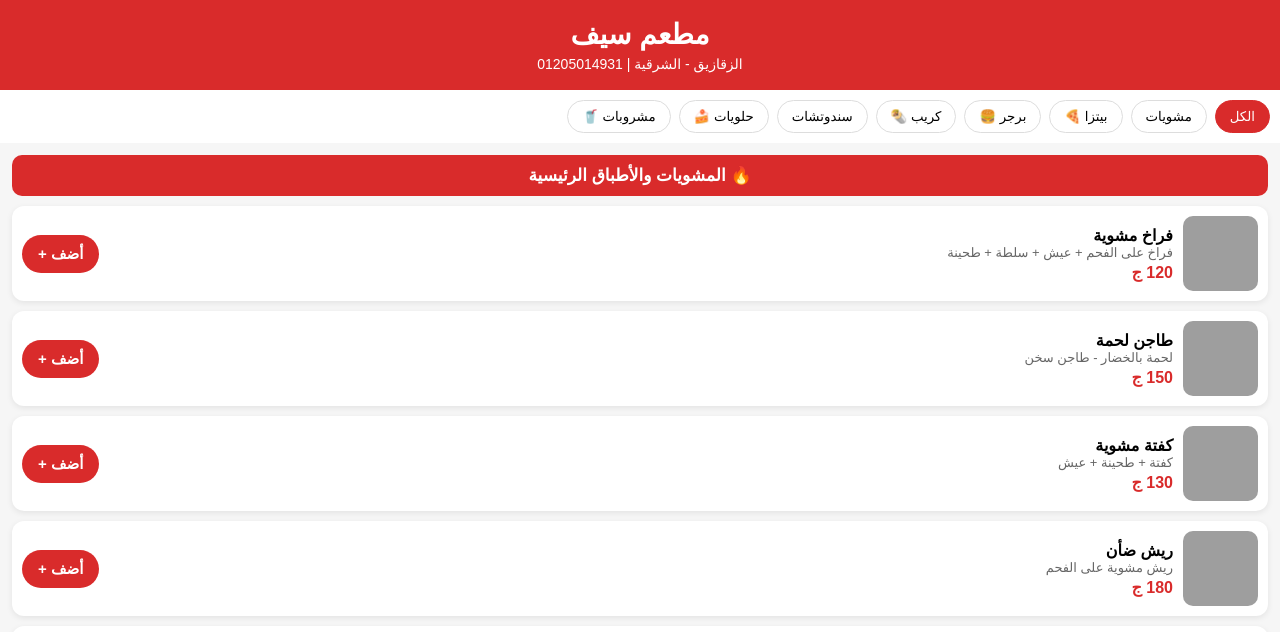
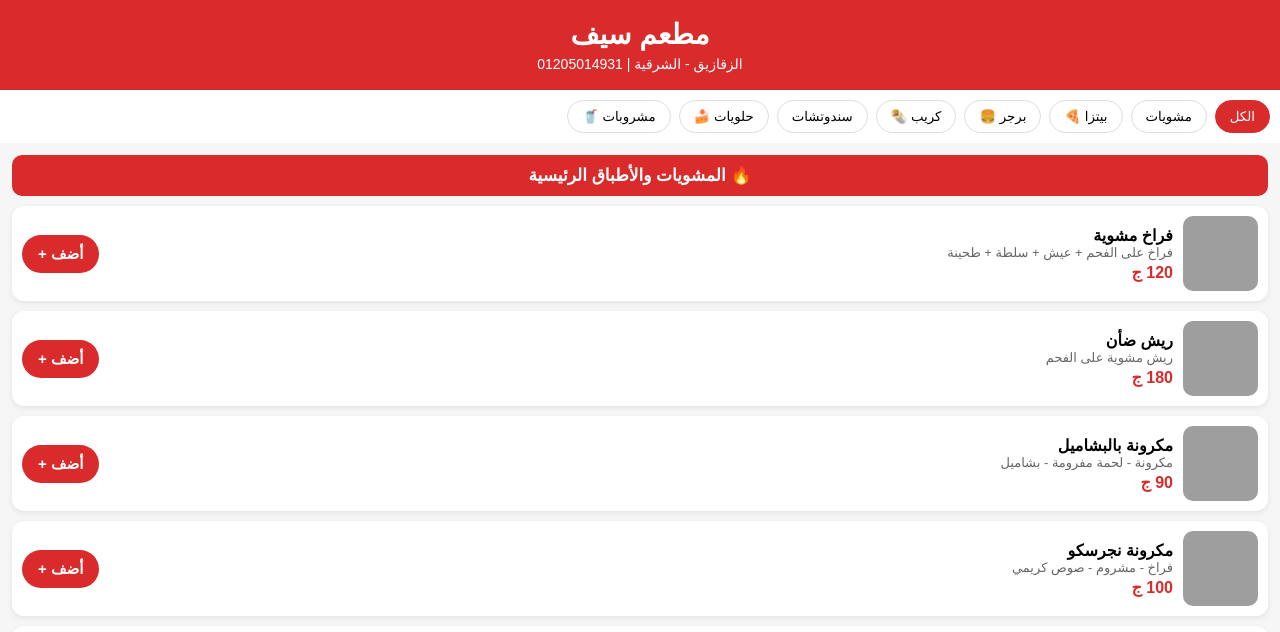
Before and after one commit to Seif77-cloud/seif_resturant, a plain HTML site: page index.html in a window 1280 px wide. Shown: the top 632 px of the page. Drawn offline with Linux system fonts and the light colour scheme; grey boxes are pictures that could not be loaded.

```diff
--- a/index.html
+++ b/index.html
@@ -61,12 +61,9 @@
 <div class="sec" data-cat="main">
   <h2>🔥 المشويات والأطباق الرئيسية</h2>
   <div class="item"><img src="https://images.unsplash.com/photo-1532550907401-a500c9a57435?w=200"><div class="info"><b>فراخ مشوية</b><span>فراخ على الفحم + عيش + سلطة + طحينة</span><div class="price">120 ج</div></div><button class="add" onclick="addItem('فراخ مشوية',120)">أضف +</button></div>
-  <div class="item"><img src="https://images.unsplash.com/photo-1604908176997-125f25cc6f3d?w=200"><div class="info"><b>طاجن لحمة</b><span>لحمة بالخضار - طاجن سخن</span><div class="price">150 ج</div></div><button class="add" onclick="addItem('طاجن لحمة',150)">أضف +</button></div>
-  <div class="item"><img src="https://images.unsplash.com/photo-1529042410759-befb1204b468?w=200"><div class="info"><b>كفتة مشوية</b><span>كفتة + طحينة + عيش</span><div class="price">130 ج</div></div><button class="add" onclick="addItem('كفتة مشوية',130)">أضف +</button></div>
   <div class="item"><img src="https://images.unsplash.com/photo-1544025162-d76694265947?w=200"><div class="info"><b>ريش ضأن</b><span>ريش مشوية على الفحم</span><div class="price">180 ج</div></div><button class="add" onclick="addItem('ريش ضأن',180)">أضف +</button></div>
   <div class="item"><img src="https://images.unsplash.com/photo-1621996346565-e3dbc646d9a9?w=200"><div class="info"><b>مكرونة بالبشاميل</b><span>مكرونة - لحمة مفرومة - بشاميل</span><div class="price">90 ج</div></div><button class="add" onclick="addItem('مكرونة بالبشاميل',90)">أضف +</button></div>
   <div class="item"><img src="https://images.unsplash.com/photo-1473093295043-cdd812d0e601?w=200"><div class="info"><b>مكرونة نجرسكو</b><span>فراخ - مشروم - صوص كريمي</span><div class="price">100 ج</div></div><button class="add" onclick="addItem('مكرونة نجرسكو',100)">أضف +</button></div>
-  <div class="item"><img src="https://images.unsplash.com/photo-1512058564366-18510be2db19?w=200"><div class="info"><b>فتة شاورما</b><span>رز - عيش محمص - شاورما - تومية</span><div class="price">110 ج</div></div><button class="add" onclick="addItem('فتة شاورما',110)">أضف +</button></div>
   <div class="item"><img src="https://images.unsplash.com/photo-1562967914-608f82629710?w=200"><div class="info"><b>فراخ كرسبي</b><span>4 قطع كرسبي + بطاطس + صوص</span><div class="price">115 ج</div></div><button class="add" onclick="addItem('فراخ كرسبي',115)">أضف +</button></div>
 </div>
 
@@ -92,33 +89,20 @@
 <div class="sec" data-cat="crepe">
   <h2>🌯 الكريب</h2>
   <div class="item"><img src="https://images.unsplash.com/photo-1626700051175-6818013e1d4f?w=200"><div class="info"><b>كريب فراخ</b><span>فراخ - جبنة - صوص</span><div class="price">85 ج</div></div><button class="add" onclick="addItem('كريب فراخ',85)">أضف +</button></div>
-  <div class="item"><img src="https://images.unsplash.com/photo-1529006557810-274b9b2fc783?w=200"><div class="info"><b>كريب شاورما</b><span>شاورما - تومية - مخلل</span><div class="price">90 ج</div></div><button class="add" onclick="addItem('كريب شاورما',90)">أضف +</button></div>
-  <div class="item"><img src="https://images.unsplash.com/photo-1610508500445-a4592435e27e?w=200"><div class="info"><b>كريب ميكس جبن</b><span>موتزاريلا - شيدر - رومي</span><div class="price">75 ج</div></div><button class="add" onclick="addItem('كريب ميكس جبن',75)">أضف +</button></div>
   <div class="item"><img src="https://images.unsplash.com/photo-1551024506-0bccd828d307?w=200"><div class="info"><b>كريب نوتيلا</b><span>نوتيلا - موز - مكسرات</span><div class="price">70 ج</div></div><button class="add" onclick="addItem('كريب نوتيلا',70)">أضف +</button></div>
-  <div class="item"><img src="https://images.unsplash.com/photo-1565299507177-b0ac66763828?w=200"><div class="info"><b>كريب سجق</b><span>سجق شرقي - جبنة - فلفل</span><div class="price">88 ج</div></div><button class="add" onclick="addItem('كريب سجق',88)">أضف +</button></div>
 </div>
 
 <div class="sec" data-cat="sand">
   <h2>🥪 السندوتشات</h2>
   <div class="item"><img src="https://images.unsplash.com/photo-1529006557810-274b9b2fc783?w=200"><div class="info"><b>شاورما فراخ</b><span>شاورما - تومية - خيار مخلل</span><div class="price">65 ج</div></div><button class="add" onclick="addItem('شاورما فراخ',65)">أضف +</button></div>
-  <div class="item"><img src="https://images.unsplash.com/photo-1606755962773-d324e0a13086?w=200"><div class="info"><b>شاورما لحمة</b><span>شاورما لحمة - طحينة</span><div class="price">80 ج</div></div><button class="add" onclick="addItem('شاورما لحمة',80)">أضف +</button></div>
-  <div class="item"><img src="https://images.unsplash.com/photo-1509722747041-616f39b57569?w=200"><div class="info"><b>كبدة اسكندراني</b><span>كبدة - فلفل - ليمون</span><div class="price">55 ج</div></div><button class="add" onclick="addItem('كبدة اسكندراني',55)">أضف +</button></div>
-  <div class="item"><img src="https://images.unsplash.com/photo-1606755456206-b25206cde27e?w=200"><div class="info"><b>سجق شرقي</b><span>سجق - فلفل - طحينة</span><div class="price">60 ج</div></div><button class="add" onclick="addItem('سجق شرقي',60)">أضف +</button></div>
   <div class="item"><img src="https://images.unsplash.com/photo-1573080496219-bb080dd4f877?w=200"><div class="info"><b>بطاطس سوري</b><span>بطاطس - تومية - كاتشب</span><div class="price">45 ج</div></div><button class="add" onclick="addItem('بطاطس سوري',45)">أضف +</button></div>
 </div>
 
 <div class="sec" data-cat="sweets">
   <h2>🍰 الحلويات - شرقي وغربي</h2>
-  <div class="item"><img src="https://images.unsplash.com/photo-1587314168485-3236d6710814?w=200"><div class="info"><b>كنافة نابلسية</b><span>كنافة بالجبنة النابلسية - سخنة</span><div class="price">85 ج</div></div><button class="add" onclick="addItem('كنافة نابلسية',85)">أضف +</button></div>
-  <div class="item"><img src="https://images.unsplash.com/photo-1590080875515-8a3a8dc5735e?w=200"><div class="info"><b>أم علي</b><span>أم علي بالمكسرات والقشطة</span><div class="price">65 ج</div></div><button class="add" onclick="addItem('أم علي',65)">أضف +</button></div>
-  <div class="item"><img src="https://images.unsplash.com/photo-1606312619070-d48b4c652a52?w=200"><div class="info"><b>كنافة بالقشطة</b><span>كنافة - قشطة بلدي - فستق</span><div class="price">75 ج</div></div><button class="add" onclick="addItem('كنافة بالقشطة',75)">أضف +</button></div>
   <div class="item"><img src="https://images.unsplash.com/photo-1578985545062-69928b1d9587?w=200"><div class="info"><b>كيك شوكولاتة</b><span>كيك شوكولاتة - صوص شوكولاتة</span><div class="price">60 ج</div></div><button class="add" onclick="addItem('كيك شوكولاتة',60)">أضف +</button></div>
   <div class="item"><img src="https://images.unsplash.com/photo-1565958011703-44f9829ba187?w=200"><div class="info"><b>تشيز كيك</b><span>تشيز كيك بالتوت</span><div class="price">70 ج</div></div><button class="add" onclick="addItem('تشيز كيك',70)">أضف +</button></div>
-  <div class="item"><img src="https://images.unsplash.com/photo-1551024601-bec78aea704b?w=200"><div class="info"><b>بسبوسة</b><span>بسبوسة بالقشطة والمكسرات</span><div class="price">50 ج</div></div><button class="add" onclick="addItem('بسبوسة',50)">أضف +</button></div>
-  <div class="item"><img src="https://images.unsplash.com/photo-1558961363-fa8fdf82db35?w=200"><div class="info"><b>قطايف</b><span>قطايف بالقشطة - 4 قطع</span><div class="price">55 ج</div></div><button class="add" onclick="addItem('قطايف',55)">أضف +</button></div>
-  <div class="item"><img src="https://images.unsplash.com/photo-1488477181946-6428a0291777?w=200"><div class="info"><b>رز بلبن</b><span>رز بلبن - مكسرات - قشطة</span><div class="price">40 ج</div></div><button class="add" onclick="addItem('رز بلبن',40)">أضف +</button></div>
   <div class="item"><img src="https://images.unsplash.com/photo-1563805042-7684c019e1cb?w=200"><div class="info"><b>آيس كريم</b><span>3 بولات - شوكولاتة - فانيليا - فراولة</span><div class="price">45 ج</div></div><button class="add" onclick="addItem('آيس كريم',45)">أضف +</button></div>
-  <div class="item"><img src="https://images.unsplash.com/photo-1509440159596-0249088772ff?w=200"><div class="info"><b>جلاش</b><span>جلاش بالمكسرات والعسل</span><div class="price">48 ج</div></div><button class="add" onclick="addItem('جلاش',48)">أضف +</button></div>
 </div>
 
 <div class="sec" data-cat="drinks">
@@ -143,7 +127,6 @@
   <button onclick="openForm()">اطلب الآن</button>
 </div>
 
-<!-- فورم بيانات العميل -->
 <div class="overlay" id="overlay">
   <div class="form-box">
     <h3>📝 بيانات التوصيل</h3>
@@ -160,7 +143,6 @@
   </div>
 </div>
 
-<!-- نافذة الواتساب زي المطاعم -->
 <div class="overlay" id="waOverlay">
   <div class="form-box">
     <h3>💬 أهلاً بيك في مطعم سيف</h3>
```
